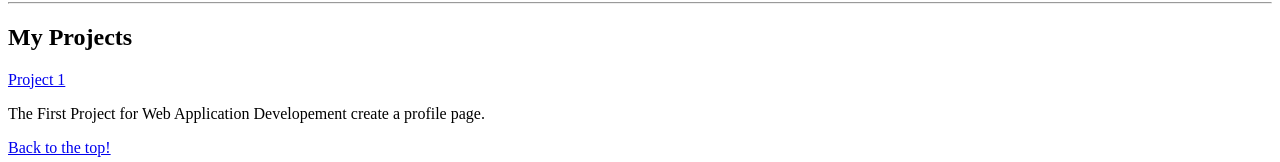
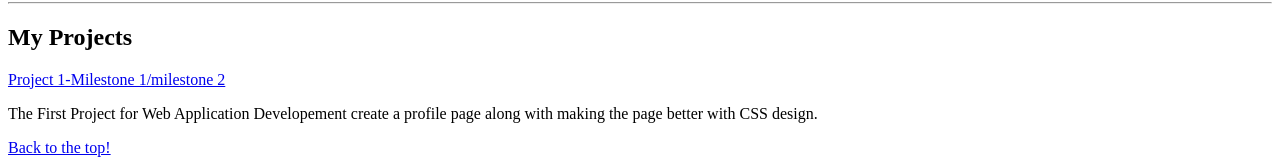
Before and after one commit to Wdainoski/webpage1.20, a plain HTML site: page index.html in a window 1280 px wide. Shown: the part 2089-2251 px from the top of the page. Drawn offline with Linux system fonts and the light colour scheme.

Commit message:
Update index.html

```diff
--- a/index.html
+++ b/index.html
@@ -82,8 +82,8 @@
 <hr>
 <div id="projects_done">
     <h2>My Projects</h2>
-    <a href="https://wdainoski.github.io/webpage1.20/">Project 1</a>
-    <p>The First Project for Web Application Developement create a profile page.</p>
+    <a href="https://wdainoski.github.io/webpage1.20/">Project 1-Milestone 1/milestone 2</a>
+    <p>The First Project for Web Application Developement create a profile page along with making the page better with CSS design.</p>
 </div>
 
 
```
